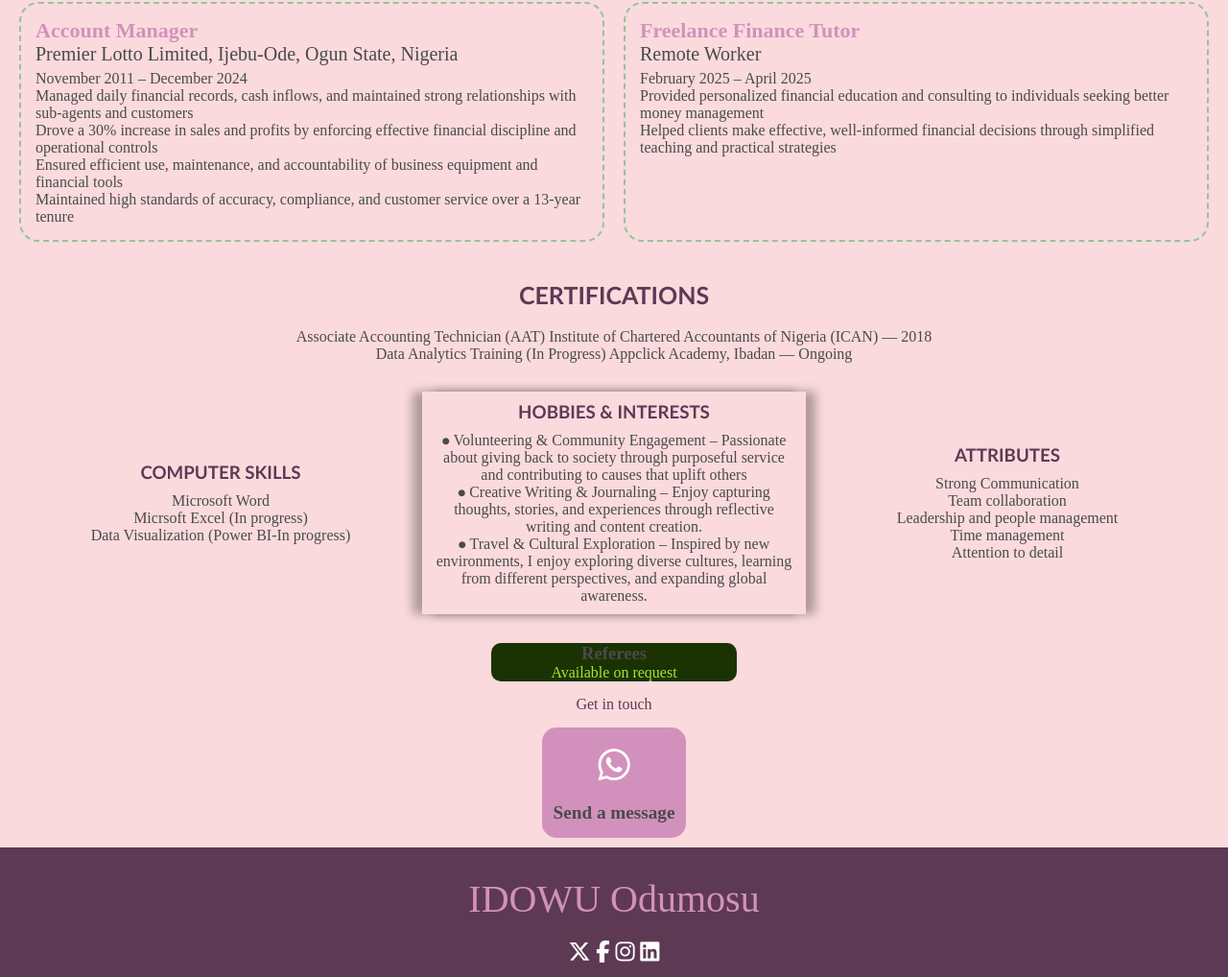
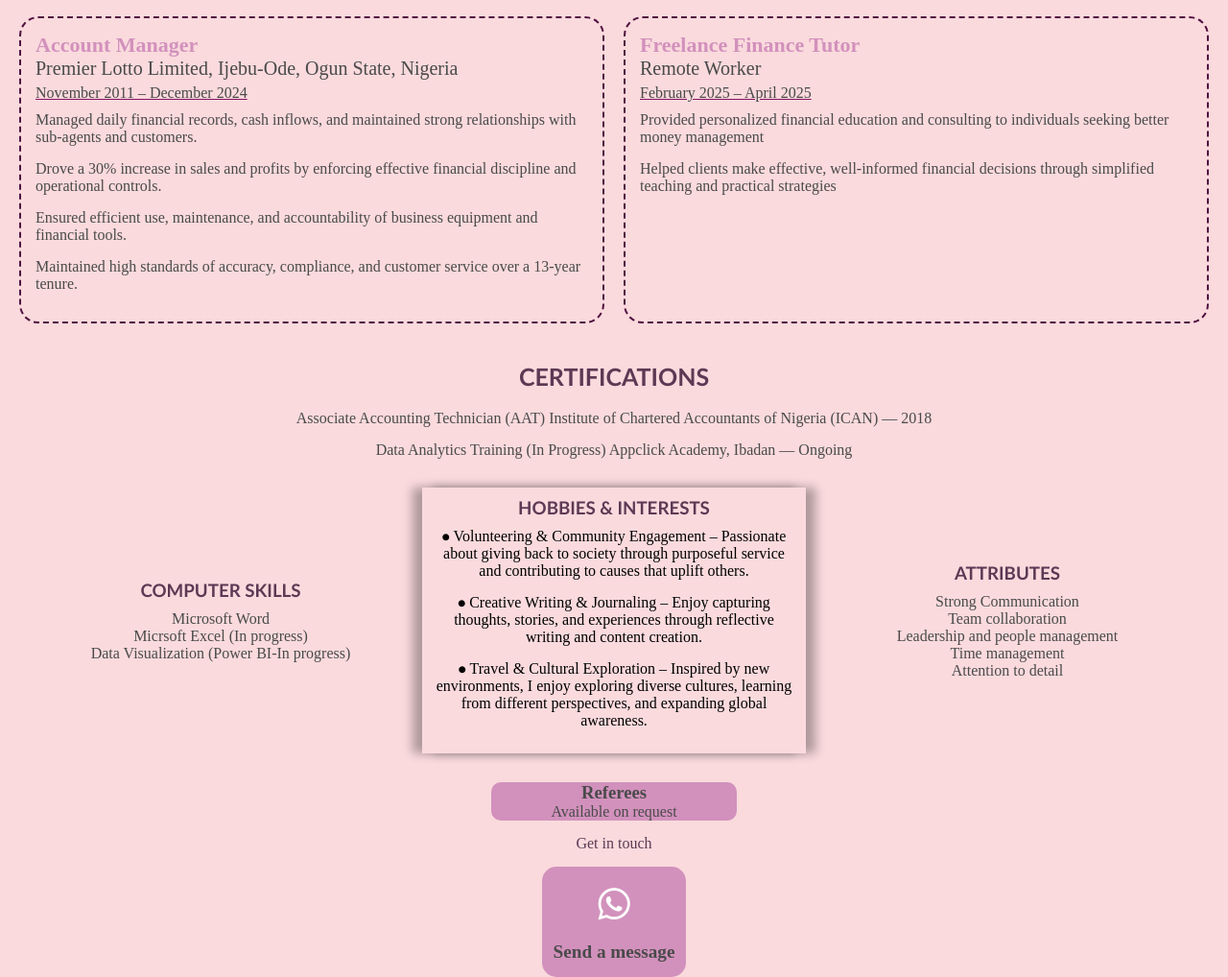
Before and after one commit to Ayo-Adedeji/Id, a plain HTML site: page index.html in a window 1280 px wide. Shown: the part 1782-2800 px from the top of the page at 96% size. Drawn offline with Linux system fonts and the light colour scheme.

Commit message:
first commit

```diff
--- a/index.css
+++ b/index.css
@@ -187,8 +187,8 @@ h4 {
 button {
   padding: 10px 20px;
   font-size: 16px;
-  color: #121804;
-  background-color: #a3e635;
+  color: #4A4A4A;
+  background-color: #e0a1a8;
   border: none;
   border-radius: 5px;
   cursor: pointer;
@@ -214,6 +214,7 @@ button:hover {
 .learn-section {
   justify-items: center;
   background-color: #f1b7be;
+
 }
 .about {
   display: grid;
@@ -238,6 +239,7 @@ button:hover {
   width: 80%;
   border-radius: 10px;
   transition: all 0.3s ease;
+  margin-bottom: 15px;
 }
 
 .details * {
@@ -270,7 +272,7 @@ h2 {
   color: black;
   text-decoration: underline;
   text-decoration-style: double;
-  text-decoration-color: rgb(75, 118, 75);
+  text-decoration-color: #881461;
 }
 .personal-details-obj:hover {
   cursor: pointer;
@@ -315,7 +317,6 @@ section {
   background: #FADADD;
   height: 150px;
   transition: all 0.3s ease;
-
   color: #4A4A4A(246, 245, 245);
 }
 .poly {
@@ -364,7 +365,7 @@ section {
   transform: translateY(0);
 }
 .timeline-content {
-  border: 2px solid rgb(150, 196, 150);
+  border: 2px solid #50103f;
   border-radius: 20px;
   border-style: dashed;
   padding: 15px;
@@ -408,6 +409,15 @@ section {
   opacity: 1;
   transform: translateY(0);
 }
+.www{
+    margin-bottom: 15px;
+
+}
+.wwww{
+    margin-bottom: 10px;
+    text-decoration: underline;
+    text-decoration-color: #881461;
+}
 .list {
   margin-top: 30px;
   margin: auto;
@@ -433,7 +443,7 @@ section {
   color: #4A4A4A;
 }
 .aon {
-  color: #a3e635;
+  color: #4A4A4A;
   margin-bottom: 60px;
 }
 .list-middle {
@@ -508,7 +518,7 @@ footer {
 }
 .ref {
   display: grid;
-  background: rgb(27, 51, 2);
+  background: #D291BC;
   height: 40px;
   width: 20%;
   border-radius: 10px;
@@ -960,8 +970,9 @@ footer {
       font-size: 18px;
       width: 85%;
     }
-    .now {
-        font-size: 10px;
+    p.now {
+        font-size: 22px;
+
     }
 
     .edu {
@@ -1067,4 +1078,13 @@ footer {
   .typewriter {
     font-size: 30px;
   }
+  p.now{
+    font-size: 20px;
+  }
+  main h1{
+    font-size: 39px;
+  }
+  .typewriter{
+    font-size: 25px;
+  }
 }
--- a/index.html
+++ b/index.html
@@ -151,22 +151,22 @@
               Premier Lotto Limited, Ijebu-Ode, Ogun State, Nigeria
             </p>
             <ul>
-              <p>November 2011 – December 2024</p>
-              <p>
+              <p  class="wwww">November 2011 – December 2024</p>
+              <p  class="www">
                 Managed daily financial records, cash inflows, and maintained
-                strong relationships with sub-agents and customers
+                strong relationships with sub-agents and customers.
               </p>
-              <p>
+              <p  class="www">
                 Drove a 30% increase in sales and profits by enforcing effective
-                financial discipline and operational controls
+                financial discipline and operational controls.
               </p>
-              <p>
+              <p  class="www">
                 Ensured efficient use, maintenance, and accountability of
-                business equipment and financial tools
+                business equipment and financial tools.
               </p>
-              <p>
+              <p  class="www">
                 Maintained high standards of accuracy, compliance, and customer
-                service over a 13-year tenure
+                service over a 13-year tenure.
               </p>
             </ul>
           </div>
@@ -175,9 +175,9 @@
           <div class="position">
             <h3 class="post">Freelance Finance Tutor</h3>
             <p class="work">Remote Worker</p>
-            <p>February 2025 – April 2025</p>
+            <p  class="wwww">February 2025 – April 2025</p>
 
-            <p>
+            <p  class="www">
               Provided personalized financial education and consulting to
               individuals seeking better money management
             </p>
@@ -222,8 +222,8 @@
 
     <div class="pro">
       <h1 class="p-cert">CERTIFICATIONS</h1>
-      <ul>
-        <li>
+      <ul >
+        <li  class="www">
           Associate Accounting Technician (AAT) Institute of Chartered
           Accountants of Nigeria (ICAN) — 2018
         </li>
@@ -260,17 +260,17 @@
         <div class="list-middle">
           <h3 class="header-middle">HOBBIES & INTERESTS</h3>
           <div>
-            <p class="list-it">
+            <p class="www">
               ⦁ Volunteering & Community Engagement – Passionate about giving
               back to society through purposeful service and contributing to
-              causes that uplift others
+              causes that uplift others.
             </p>
-            <p class="list-it">
+            <p class="www">
               ⦁ Creative Writing & Journaling – Enjoy capturing thoughts,
               stories, and experiences through reflective writing and content
               creation.
             </p>
-            <p class="list-it">
+            <p class="www">
               ⦁ Travel & Cultural Exploration – Inspired by new environments, I
               enjoy exploring diverse cultures, learning from different
               perspectives, and expanding global awareness.
```
